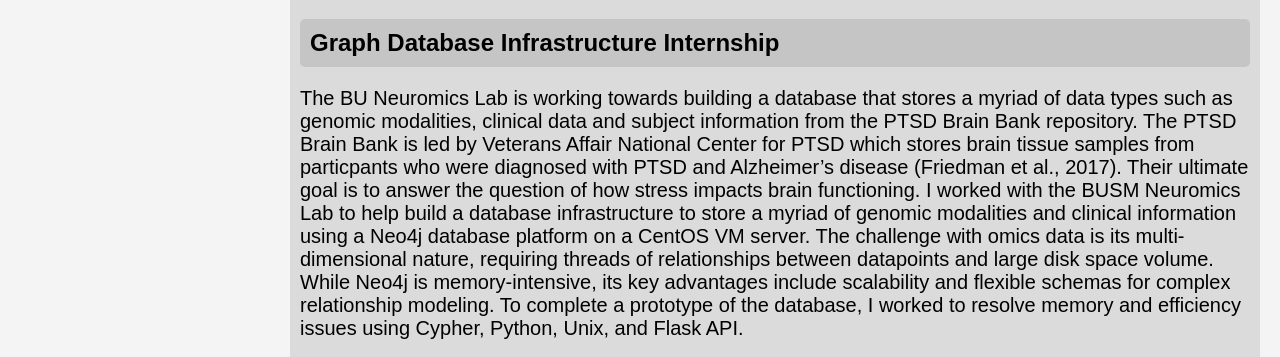
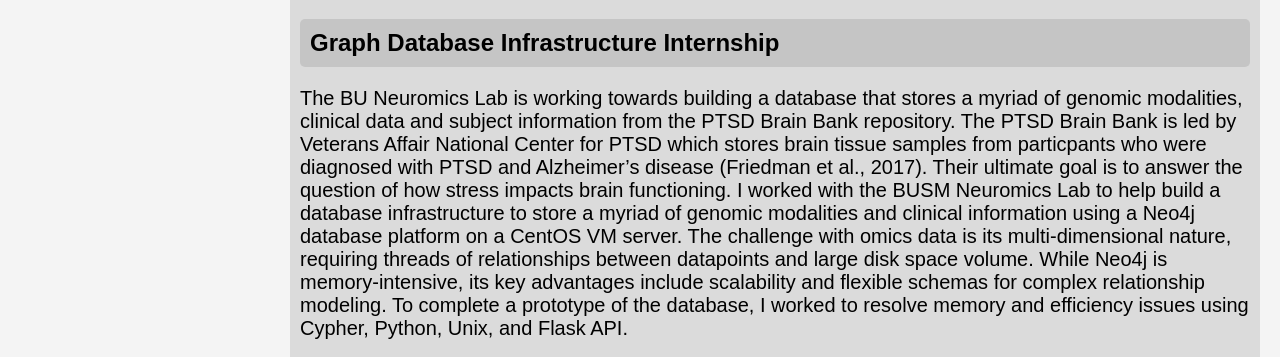
Before and after one commit to meraidandouch/projects, a plain HTML site: page projects.html in a window 1280 px wide. Shown: the part 743-1100 px from the top of the page. Drawn offline with Linux system fonts and the light colour scheme.

Commit message:
Update projects.html

```diff
--- a/projects.html
+++ b/projects.html
@@ -59,7 +59,7 @@
         <h2 class="gray-background"> Graph Database Infrastructure Internship </h2>
         <p style="font-size: 20px">
             The BU Neuromics Lab is working towards building a database that stores a myriad of
-            data types such as genomic modalities, clinical data and subject information from the
+             genomic modalities, clinical data and subject information from the
              PTSD Brain Bank repository. The PTSD Brain Bank is led by Veterans Affair National
              Center for PTSD which stores brain tissue samples from particpants who were
              diagnosed with PTSD and Alzheimer’s disease (Friedman et al., 2017).
```
